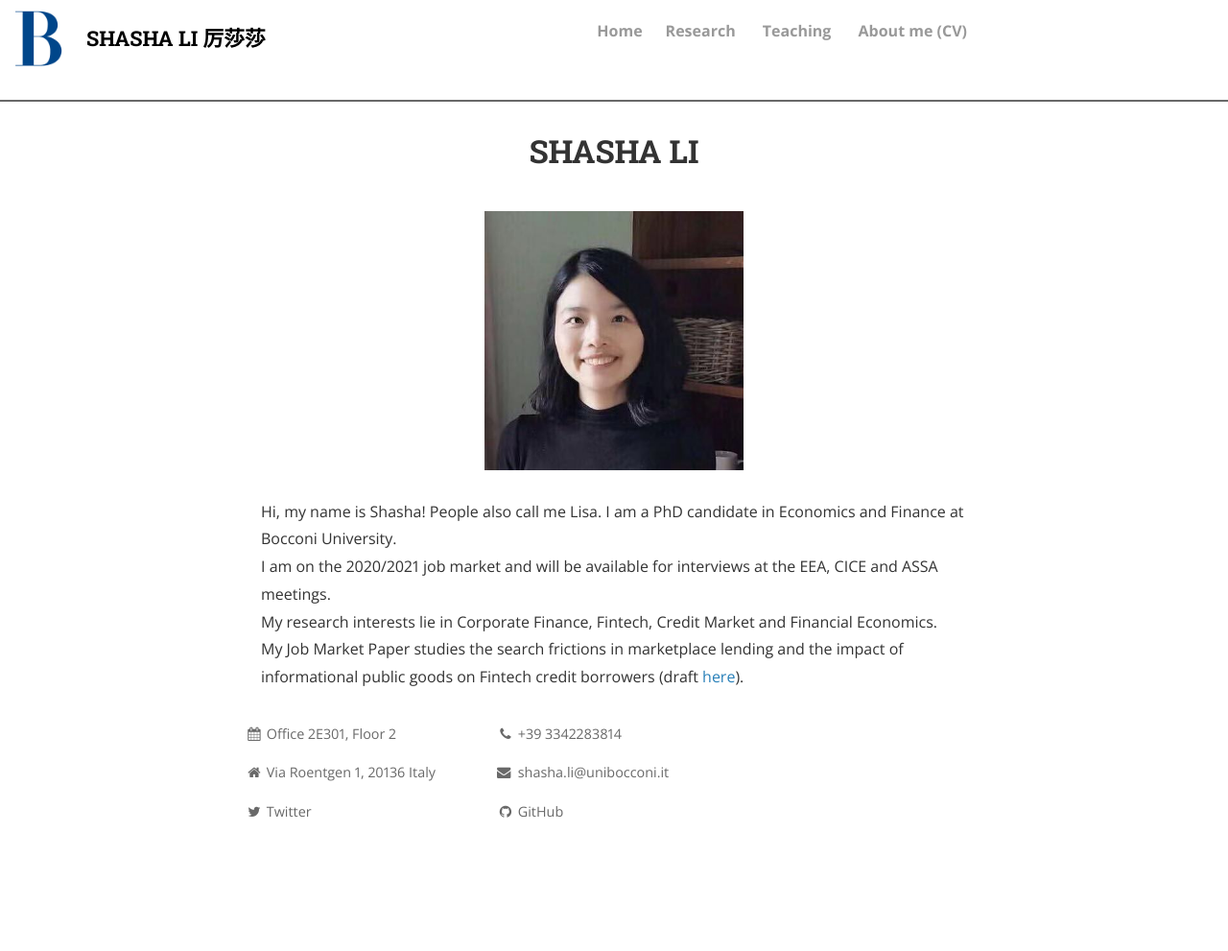
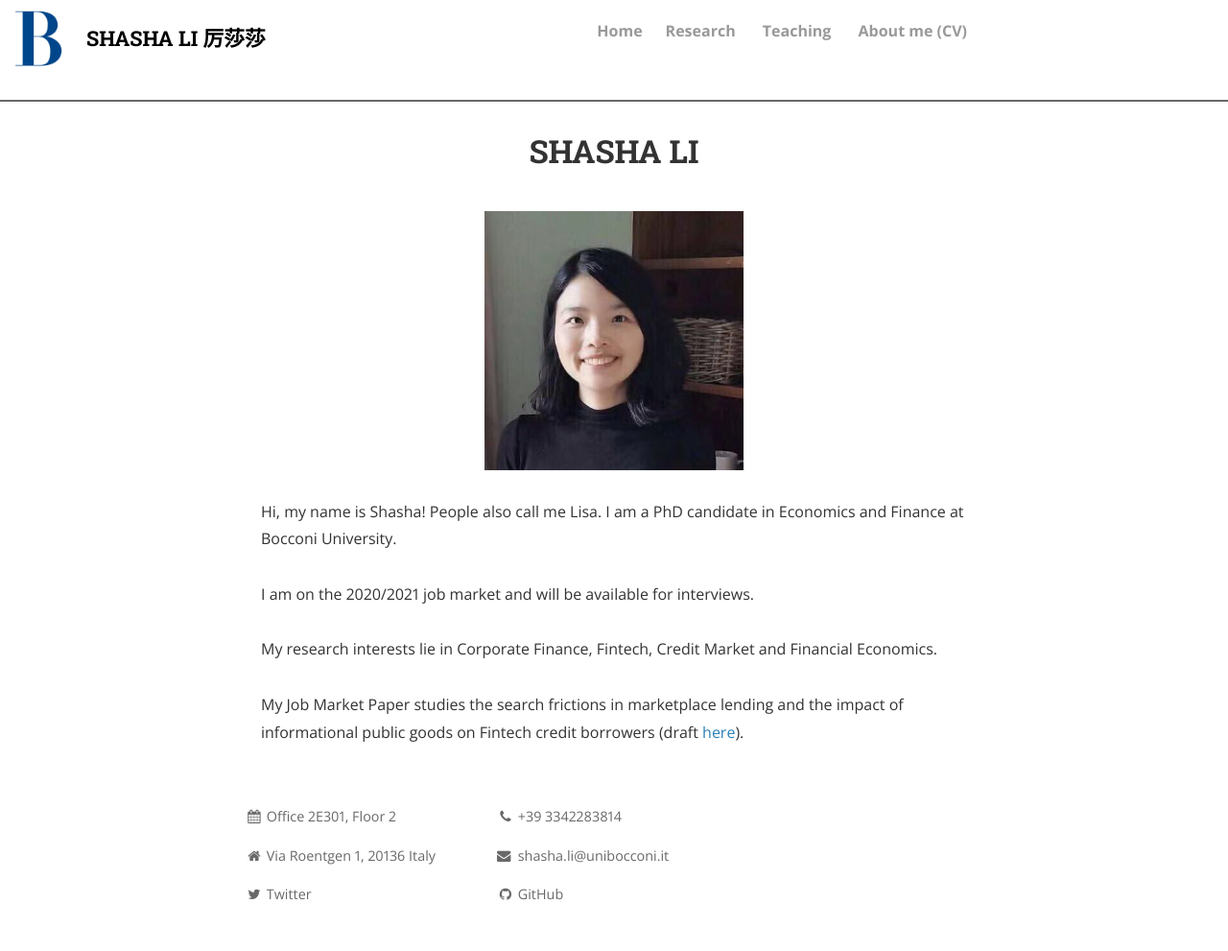
Before and after one commit to shasha-li/shasha-li.github.io, a Jekyll site: the page built from index.html, in a window 1280 px wide. Shown: the whole page at 96% size. Built offline with Jekyll 4.4.1, drawn with Linux system fonts in a browser that asks for light colours; nearby versions of some CDN libraries; the list of posts is cut into pages by our own code; comment, search, counter and statistics services are not loaded; a style sheet for code colours, icons or effects is not loaded; before the commit the page ends 905 px from its top, so only the background shows below that.

Commit message:
Update index.html

```diff
--- a/index.html
+++ b/index.html
@@ -18,11 +18,13 @@ title: SHASHA LI
 
         <br>
 Hi, my name is Shasha! People also call me Lisa. I am a PhD candidate in Economics and Finance at Bocconi University.
-<br>
-  I am on the 2020/2021 job market and will be available for interviews at the EEA, CICE and ASSA meetings.
-  <br>
+<br>  <br>
+  I am on the 2020/2021 job market and will be available for interviews.
+  <br>  <br>
 My research interests lie in Corporate Finance, Fintech, Credit Market and Financial Economics.
 
-<br>
+<br>   <br>
 My Job Market Paper studies the search frictions in marketplace lending and the impact of informational public goods on Fintech credit borrowers (draft <a href="https://shasha-li.github.io/content/JMP-Li.pdf">here</a>).
+  <br>
+  <br>
 </div>
```
